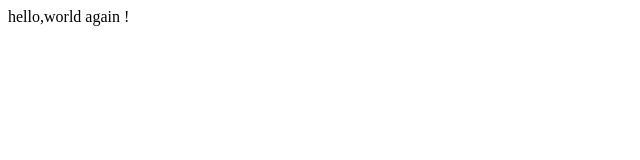
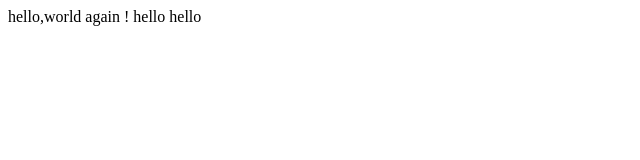
Before and after one commit to ximocoperations/lecture0, a plain HTML site: page index.html in a window 1280 px wide. Shown: the full height of the page, 0-640 px from the left. Drawn offline with Linux system fonts and the light colour scheme.

Commit message:
Update index.html

```diff
--- a/index.html
+++ b/index.html
@@ -7,6 +7,6 @@
     <title>Harvad</title>
 </head>
 <body>
-    hello,world again !
+    hello,world again ! hello hello
 </body>
 </html>
```
